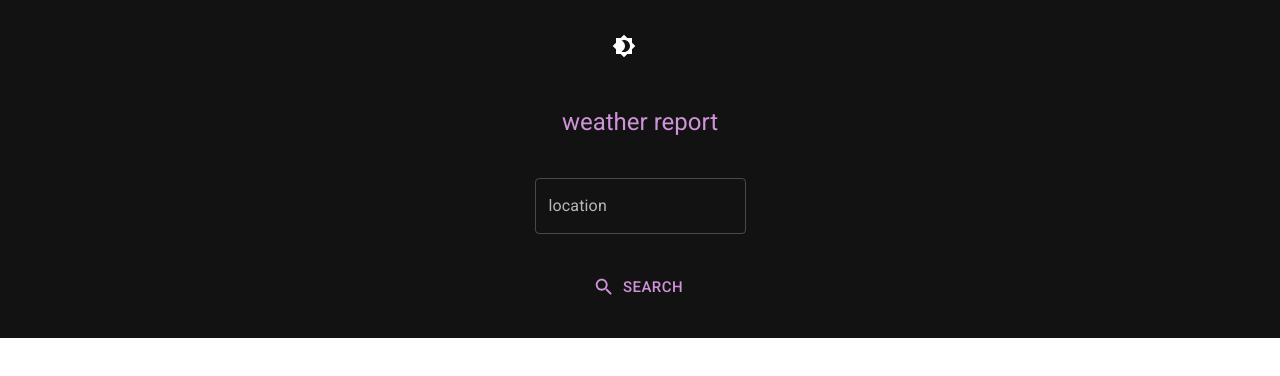
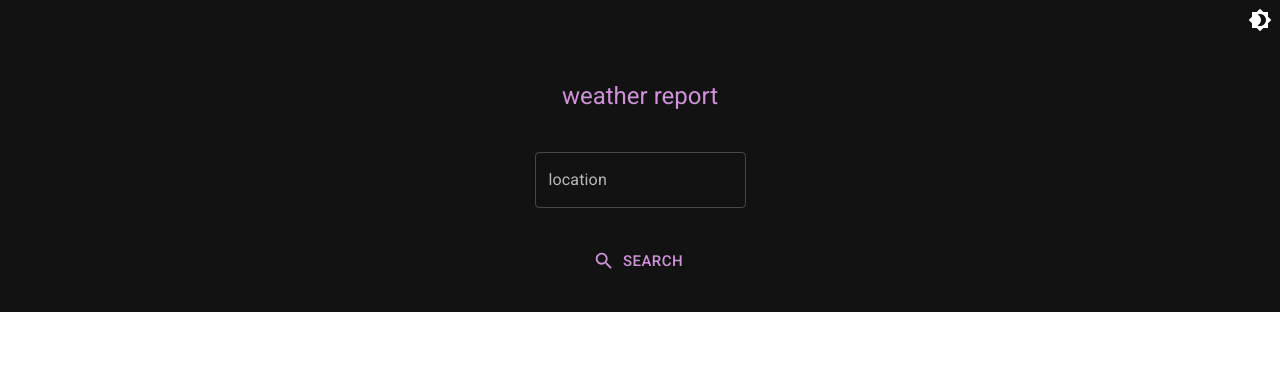
Before and after one commit to Antik88/weather, a React (Create React App) app: page / in a window 1280 px wide. Shown: the top 376 px of the page. Built offline with nearby package versions, Linux system fonts and the light colour scheme.

Commit message:
light/dark toggle

```diff
--- a/public/index.html
+++ b/public/index.html
@@ -22,7 +22,6 @@
   </head>
   <body>
     <div id="root">
-
     </div>
   </body>
 </html>
--- a/src/App.js
+++ b/src/App.js
@@ -1,19 +1,9 @@
-// import { ThemeProvider, createTheme } from '@mui/material/styles';
-// import { Grid, Typography, CssBaseline} from '@mui/material';
-// import Card from './Card';
-
-// const darkTheme = createTheme({
-//   palette: {
-//     mode: 'dark',
-//   },
-// });
-
 import * as React from 'react';
 import IconButton from '@mui/material/IconButton';
 import {useTheme, ThemeProvider, createTheme } from '@mui/material/styles';
 import Brightness4Icon from '@mui/icons-material/Brightness4';
 import Brightness7Icon from '@mui/icons-material/Brightness7';
-import { Grid, Typography, Box} from '@mui/material';
+import { Grid, Typography, Box } from '@mui/material';
 import Card from './Card';
 
 const ColorModeContext = React.createContext({ toggleColorMode: () => {} });
@@ -22,27 +12,31 @@ function MainApp() {
   const theme = useTheme();
   const colorMode = React.useContext(ColorModeContext);
   return (
+    <Box
+      sx={{ height: '1000px' }}
+    >
       <Grid
         container
-      alignItems="center"
         direction="column"
         spacing={5}
-      height="100%"
         sx={{
           bgcolor: 'background.default',
           color: 'text.primary',
         }}
       >
-    <Box
-      marginLeft="0"
-      marginTop="5%"
-    >
-      <IconButton sx={{ ml: 1 }} onClick={colorMode.toggleColorMode} color="inherit">
+        <Grid item>
+          <Box display="flex" justifyContent="flex-end">
+            <IconButton onClick={colorMode.toggleColorMode} color="inherit">
               {theme.palette.mode === 'light' ? <Brightness7Icon /> : <Brightness4Icon />}
             </IconButton>
           </Box>
+        </Grid>
         <Grid item>
-        <Typography variant="h5" color="secondary" align='center'>
+            <Typography
+              variant='h5'
+              color={theme.palette.mode === 'dark' ? "secondary" : "black"}
+              align='center'
+            >
               weather report
             </Typography>
         </Grid>
@@ -50,6 +44,7 @@ function MainApp() {
           <Card />
         </Grid>
       </Grid>
+    </Box>
   );
 }
 
--- a/src/Card.js
+++ b/src/Card.js
@@ -15,18 +15,20 @@ const Card = () => {
         <Button id="search-btn" color="secondary" size='large' style={{ marginBottom: "2em" }} startIcon={<SearchIcon/>} onClick={handleSubmit}>
           Search
         </Button>
-        <Grid container id="result-box" style={{display: "none", textAlign: "center", alignItems: "center"}} >
+        <Grid container id="result-box" style={{display: "none"}} >
           <Grid item xs={12} md={0} className="result-kurz-class" style={{textAlign: 'center'}}>
             <Typography id="result-kurz" variant="h6" style={{marginBottom: "0.5em"}}></Typography>
           </Grid>
-          <Grid item xs={2} >
-            <DeviceThermostatIcon/>
-          </Grid>
-          <Grid item xs={5}>
-            <Typography id="result" variant="subtitle1"></Typography>
-          </Grid>
-          <Grid item xs={5}>
-            <Typography id="result-desc" variant="subtitle2"></Typography>
+          <Grid container justifyContent="center" style={{textAlign: "center", alignItems: "center", alignContent: "center"}}>
+            <Grid item>
+              <DeviceThermostatIcon/>
+            </Grid>
+            <Grid item>
+              <Typography id="result" variant="subtitle1"></Typography>
+            </Grid>
+            <Grid item>
+              <Typography id="result-desc" variant="subtitle2"></Typography>
+            </Grid>
           </Grid>
         </Grid>
       </Grid>
```
Lines whose indentation alone changed are shown as unchanged.
